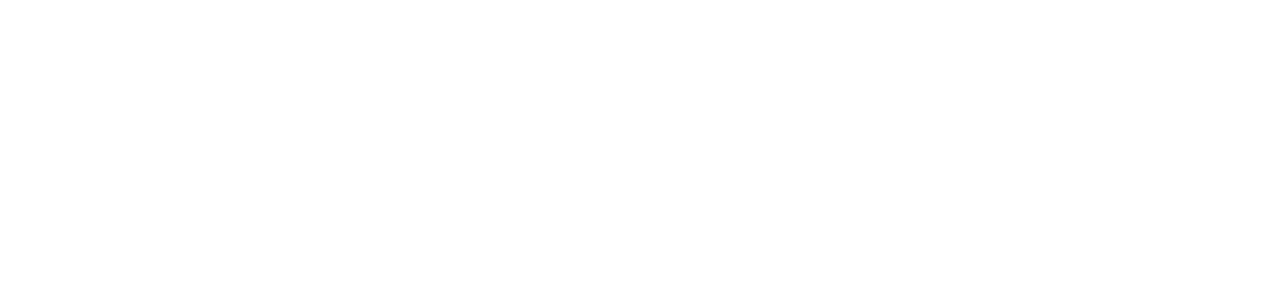
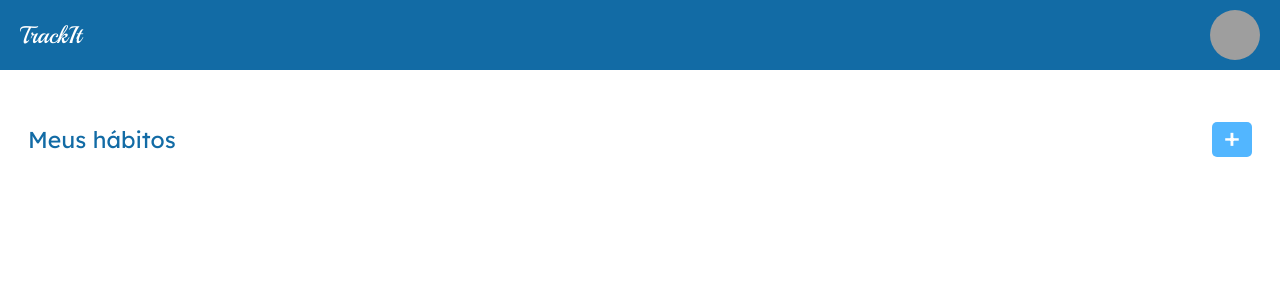
Before and after one commit to Matheus-Rodrigues-EC/TrackIt-ReactJs, a React (Create React App) app: page /hoje in a window 1280 px wide. Before the commit this address had no page. Shown: the top 300 px of the page. Built offline with nearby package versions, Linux system fonts and the light colour scheme; grey boxes are pictures that could not be loaded.

Commit message:
Create functions for SingUp and LogIn with api configurations
Criadas as funções de cadastro e de Login já integradas com a api

```diff
--- a/public/index.html
+++ b/public/index.html
@@ -10,7 +10,7 @@
     />
     <link rel="preconnect" href="https://fonts.googleapis.com">
     <link rel="preconnect" href="https://fonts.gstatic.com" crossorigin>
-    <link href="https://fonts.googleapis.com/css2?family=Lexend+Deca:wght@200;300;400;500;600;700;800&display=swap" rel="stylesheet">
+    <link href="https://fonts.googleapis.com/css2?family=Lexend+Deca:wght@200;300;400;500;600;700;800&family=Playball&display=swap" rel="stylesheet">
     <link rel="manifest" href="%PUBLIC_URL%/manifest.json" />
 
     <title>TrackIt</title>
--- a/src/App.js
+++ b/src/App.js
@@ -1,6 +1,7 @@
 import { BrowserRouter, Routes, Route } from "react-router-dom";
 import Login from "./Components/Login";
 import Cadastro from "./Components/Cadastro";
+import Habits from "./Components/Habits";
 
 function App() {
   return (
@@ -9,6 +10,7 @@
     <Routes>
       <Route exact path={`/`} element={<Login/>}/>
       <Route path={`/cadastro`} element={<Cadastro/>}/>
+      <Route exact path={`/hoje`} element={<Habits/>}/>
     </Routes>
 
     </BrowserRouter>
--- a/src/Components/Cadastro.jsx
+++ b/src/Components/Cadastro.jsx
@@ -1,26 +1,72 @@
 import styled from "styled-components";
+import axios from "axios";
 import Logo from "./../Assets/Images/Logo.png";
 import { useNavigate } from 'react-router-dom';
-
+import { useState } from "react";
 
 
 export default function Cadastro(){
 
     const Navigator = useNavigate();
+    const [email, setEmail] = useState();
+    const [password, setPassword] = useState();
+    const [name, setName] = useState();
+    const [image, setImage] = useState();
+
 
     function goToLogin(){
         Navigator("/");
     }
 
+    function SigUp(e){
+        e.preventDefault();
+
+        const Base_URL = "https://mock-api.bootcamp.respondeai.com.br/api/v2/trackit/auth/sign-up";
+        const body ={email, name, image, password};
+        // console.log(body);
+        const promisse = axios.post(Base_URL, body);
+        promisse.then(response => {console.log(response.data); Navigator("/");});
+        promisse.catch(erro => alert(erro.response.data.message));
+
+    }
+
     return(
         <MainContainer>
             <Image src={Logo} alt="Imagem da logo do TrackIt" />
-            <Input placeholder="email" />
-            <Input placeholder="senha" />
-            <Input placeholder="nome" />
-            <Input placeholder="foto" />
-            <Button>Cadastrar</Button>
-            <CadastroLink onClick={() => {goToLogin()}} >Já tem uma conta? Faça login!</CadastroLink>
+            <Form onSubmit={SigUp}>
+                <Input
+                    placeholder="email"
+                    type="email"
+                    required
+                    value={email}
+                    onChange={e => setEmail(e.target.value)}
+                />
+                <Input
+                    placeholder="senha"
+                    type="password"
+                    required
+                    value={password}
+                    onChange={e => setPassword(e.target.value)}
+                />
+                <Input
+                    placeholder="nome"
+                    type="text"
+                    required
+                    value={name}
+                    onChange={e => setName(e.target.value)}
+                />
+                <Input
+                    placeholder="foto"
+                    type="url"
+                    required
+                    value={image}
+                    onChange={e => setImage(e.target.value)}
+                />
+                <Button type="submit">
+                    Cadastrar
+                </Button>
+            </Form>
+            <CadastroLink onClick={() => {goToLogin()}} type="button" >Já tem uma conta? Faça login!</CadastroLink>
         </MainContainer>
     )
 }
@@ -36,6 +82,11 @@
 const Image = styled.img`
     width: 180px;
     margin: 68px auto 30px auto;
+`
+
+const Form = styled.form`
+    display: flex;
+    flex-direction: column;
 `
 
 const Input = styled.input`
@@ -72,6 +123,7 @@
     line-height: 26px;
     text-align: center;
     color: #FFFFFF;
+    cursor: pointer;
 `
 
 const CadastroLink = styled.a`
@@ -83,4 +135,5 @@
     text-align: center;
     text-decoration-line: underline;
     margin-top: 25px;
+    cursor: pointer;
 `
--- /dev/null
+++ b/src/Components/Habits.jsx
@@ -0,0 +1,90 @@
+import styled from "styled-components";
+
+
+export default function Habits(){
+
+    function AddHabit(){
+        console.log("New Habit")
+    }
+
+    return(
+        <Container>
+            <NavBar>
+                <NavTitle>TrackIt</NavTitle>
+                <Profile src="https://i.pinimg.com/originals/8c/16/cb/8c16cb9da19085e9ff307c5934ead19d.jpg" />
+            </NavBar>
+            <CreateHabit>
+                <Title>Meus hábitos</Title>
+                <Button onClick={() => AddHabit()} >+</Button>
+            </CreateHabit>
+        </Container>
+    )
+}
+
+const NavBar = styled.div`
+    background-color:#126BA5;
+    display: flex;
+    justify-content: space-between;
+    align-items: center;
+    position: fixed;
+    top: 0;
+    left: 0;
+    width: 100%;
+    height: 70px;
+`
+
+const NavTitle = styled.h1`
+    font-family: 'Playball', cursive;
+    font-weight: 400;
+    color: #FFFFFF;
+    padding: 0 20px;
+    box-sizing: border-box;
+
+`
+
+const Profile = styled.img`
+    border-radius: 50%;
+    width: 50px;
+    height: 50px;
+    padding: 0 20px;
+`
+
+const Container = styled.section`
+    display: flex;
+    flex-direction: column;
+    padding: 0 20px;
+    box-sizing: border-box;
+`
+
+const CreateHabit = styled.div`
+    display: flex;
+    margin-top: 98px;
+    align-items: center;
+    justify-content: space-between;
+`
+
+const Title = styled.h1`
+    font-family: 'Lexend Deca', sans-serif;
+    font-weight: 400;
+    font-size: 23px;
+    color: #126BA5;
+`
+
+const Button = styled.button`
+    display: flex;
+    width: 40px;
+    height: 35px;
+    color: #FFFFFF;
+    align-items: center;
+    justify-content: center;
+    padding-bottom: 7px;
+    box-sizing: border-box;
+
+    background: #52B6FF;
+    border-radius: 5px;
+    border: none;
+
+    font-family: 'Lexend Deca', sans-serif;
+    font-weight: 400;
+    font-size: 27px;
+`
--- a/src/Components/Login.jsx
+++ b/src/Components/Login.jsx
@@ -1,24 +1,54 @@
 import styled from "styled-components";
+import axios from "axios";
 import Logo from "./../Assets/Images/Logo.png";
 import { useNavigate } from 'react-router-dom';
+import { useState } from "react";
 
 
 
 export default function Login(){
 
     const Navigator = useNavigate();
+    const [email, setEmail] = useState();
+    const [password, setPassword] = useState();
 
     function goToCadastro(){
         Navigator("/cadastro");
     }
 
+    function LogIn(e){
+        e.preventDefault();
+
+        const Base_URL = "https://mock-api.bootcamp.respondeai.com.br/api/v2/trackit/auth/login";
+        const body ={email, password};
+        // console.log(body);
+
+        const promisse = axios.post(Base_URL, body);
+        promisse.then(response => {console.log(response.data); Navigator("/hoje");});
+        promisse.catch(error => alert(error.response.data.message));
+    }
+
     return(
         <MainContainer>
             <Image src={Logo} alt="Imagem da logo do TrackIt" />
-            <Input placeholder="email" />
-            <Input placeholder="senha" />
-            <Button>Entrar</Button>
-            <CadastroLink onClick={() => {goToCadastro()}} >Não tem uma conta? Cadastre-se!</CadastroLink>
+            <Form onSubmit={LogIn}>
+                <Input
+                    placeholder="email"
+                    type="email"
+                    required
+                    value={email}
+                    onChange={e => setEmail(e.target.value)}
+                />
+                <Input
+                    placeholder="senha"
+                    type="password"
+                    required
+                    value={password}
+                    onChange={e => setPassword(e.target.value)}
+                />
+                <Button type="submit" >Entrar</Button>
+            </Form>
+            <CadastroLink onClick={(e) => {e.preventDefault(); goToCadastro();}} type="button">Não tem uma conta? Cadastre-se!</CadastroLink>
         </MainContainer>
     )
 }
@@ -34,6 +64,11 @@
 const Image = styled.img`
     width: 180px;
     margin: 68px auto 30px auto;
+`
+
+const Form = styled.form`
+    display: flex;
+    flex-direction: column;
 `
 
 const Input = styled.input`
@@ -70,6 +105,7 @@
     line-height: 26px;
     text-align: center;
     color: #FFFFFF;
+    cursor: pointer;
 `
 
 const CadastroLink = styled.a`
@@ -81,4 +117,5 @@
     text-align: center;
     text-decoration-line: underline;
     margin-top: 25px;
+    cursor: pointer;
 `
```
